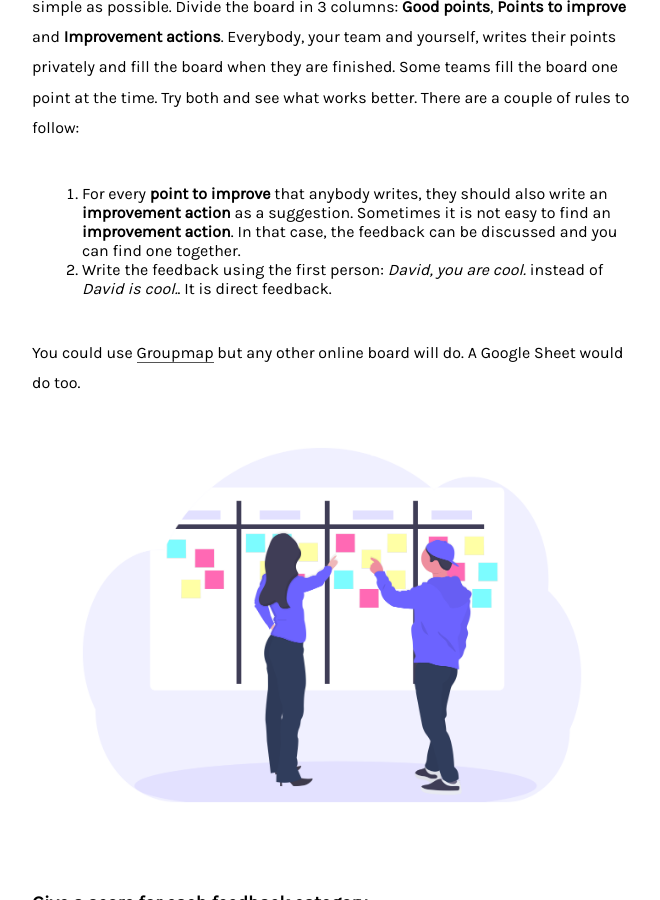
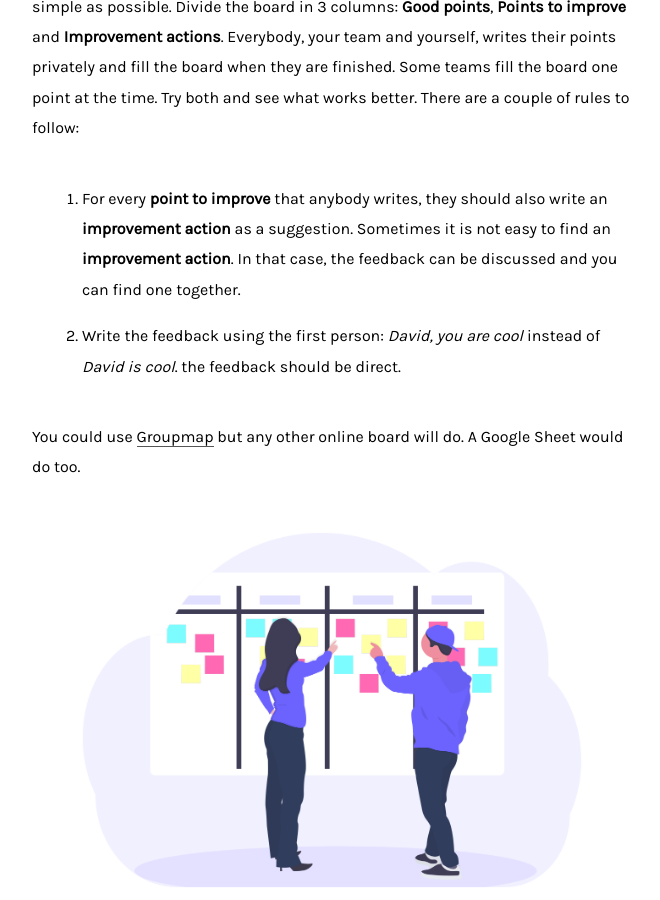
Before and after one commit to stanete/stanete.github.io, a Jekyll site: the page built from _posts/2020-06-22-feedback-canvas.md, in a window 1280 px wide and 900 px high, scrolled down 2672 px. Shown: the whole window, without its empty margins (308-968 px from the left). Built offline with Jekyll 4.4.1, drawn with Linux system fonts in a browser that asks for light colours; comment, search, counter and statistics services are not loaded.

Commit message:
Add a line jump for the points to be rendered better

```diff
--- a/_posts/2020-06-22-feedback-canvas.md
+++ b/_posts/2020-06-22-feedback-canvas.md
@@ -46,7 +46,8 @@ This is the main activity of the _Feedback Canvas_. It takes around 20 minutes a
 I know retrospectives can be [organized in different ways](https://www.funretrospectives.com/) depending on the objective. However, in a _Feedback Canvas_, the structure needs to be kept as simple as possible. Divide the board in 3 columns: **Good points**, **Points to improve** and **Improvement actions**. Everybody, your team and yourself, writes their points privately and fill the board when they are finished. Some teams fill the board one point at the time. Try both and see what works better. There are a couple of rules to follow:
 
 1. For every **point to improve** that anybody writes, they should also write an **improvement action** as a suggestion. Sometimes it is not easy to find an **improvement action**. In that case, the feedback can be discussed and you can find one together.
-2. Write the feedback using the first person: _David, you are cool._ instead of _David is cool._. It is direct feedback.
+
+2. Write the feedback using the first person: _David, you are cool_ instead of _David is cool_. the feedback should be direct.
 
 You could use [Groupmap](https://www.groupmap.com/) but any other online board will do. A Google Sheet would do too.
 
```
Also changed, not shown: _es/feedback-canvas.md (+1 -0 lines).
